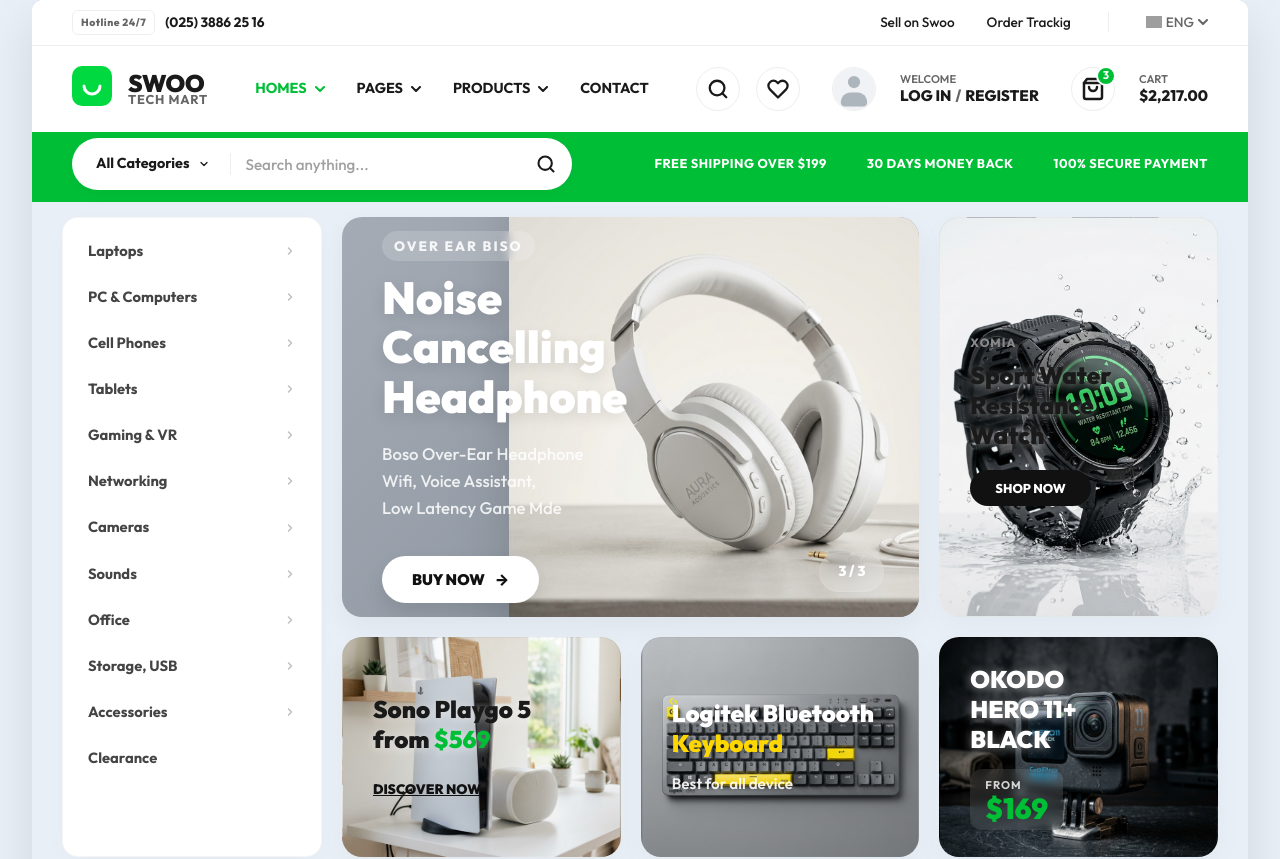
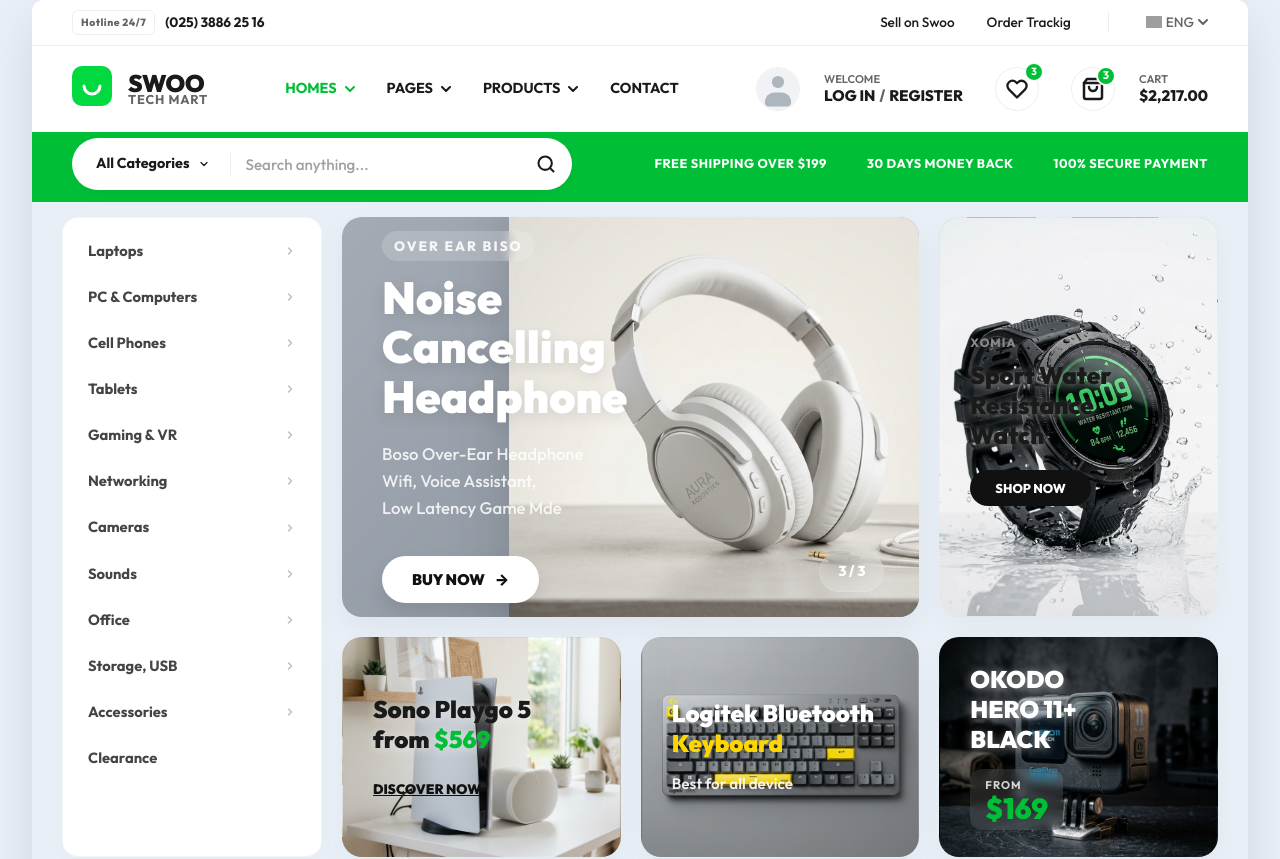
Before and after one commit to nazmulfx/swoo, a React (Vite) app in the folder dashboard/: page / in a window 1280 px wide. Shown: the top 859 px of the page. Built offline with nearby package versions, Linux system fonts and the light colour scheme; grey boxes are pictures that could not be loaded; what frappe-react-sdk would draw is missing.

Commit message:
refactor: pages added to navbar and change the location of the buttion

```diff
--- a/dashboard/src/components/Navbar/Navbar.css
+++ b/dashboard/src/components/Navbar/Navbar.css
@@ -136,6 +136,28 @@
   color: var(--primary);
 }
 
+.fav-btn {
+  position: relative;
+  text-decoration: none;
+}
+
+.fav-badge {
+  position: absolute;
+  top: -5px;
+  right: -5px;
+  background: var(--primary);
+  color: white;
+  font-size: 0.65rem;
+  font-weight: 700;
+  min-width: 18px;
+  height: 18px;
+  border-radius: 50%;
+  display: flex;
+  align-items: center;
+  justify-content: center;
+  border: 1.5px solid var(--white);
+}
+
 .user-avatar {
   width: 44px;
   height: 44px;
--- a/dashboard/src/components/Navbar/Navbar.jsx
+++ b/dashboard/src/components/Navbar/Navbar.jsx
@@ -70,15 +70,6 @@
           </ul>
 
           <div className="user-actions flex align-center gap-4">
-            <div className="flex gap-2">
-                <button className="action-btn">
-                <svg width="22" height="22" viewBox="0 0 24 24" fill="none" stroke="currentColor" strokeWidth="2.5" strokeLinecap="round" strokeLinejoin="round"><circle cx="11" cy="11" r="8"></circle><line x1="21" y1="21" x2="16.65" y2="16.65"></line></svg>
-                </button>
-                <button className="action-btn">
-                <svg width="22" height="22" viewBox="0 0 24 24" fill="none" stroke="currentColor" strokeWidth="2.5" strokeLinecap="round" strokeLinejoin="round"><path d="M20.84 4.61a5.5 5.5 0 0 0-7.78 0L12 5.67l-1.06-1.06a5.5 5.5 0 0 0-7.78 7.78l1.06 1.06L12 21.23l7.78-7.78 1.06-1.06a5.5 5.5 0 0 0 0-7.78z"></path></svg>
-                </button>
-            </div>
-
             <div className="user-login flex align-center gap-3">
               <Link to="/profile" className="user-avatar" style={{ display: 'flex', alignItems: 'center', justifyContent: 'center', color: 'var(--dark)', overflow: 'hidden' }}>
                 <img
@@ -97,6 +88,12 @@
               </div>
             </div>
 
+            <div className="flex align-center gap-4">
+              <Link to="/favorites" className="action-btn fav-btn">
+                <svg width="22" height="22" viewBox="0 0 24 24" fill="none" stroke="currentColor" strokeWidth="2.5" strokeLinecap="round" strokeLinejoin="round"><path d="M20.84 4.61a5.5 5.5 0 0 0-7.78 0L12 5.67l-1.06-1.06a5.5 5.5 0 0 0-7.78 7.78l1.06 1.06L12 21.23l7.78-7.78 1.06-1.06a5.5 5.5 0 0 0 0-7.78z"></path></svg>
+                <span className="fav-badge">3</span>
+              </Link>
+
               <Link to="/cart" className="cart-action flex align-center gap-3" style={{ textDecoration: 'none', color: 'inherit' }}>
                 <div className="cart-icon-wrapper">
                   <svg width="24" height="24" viewBox="0 0 24 24" fill="none" stroke="currentColor" strokeWidth="2.5" strokeLinecap="round" strokeLinejoin="round"><path d="M6 2L3 6v14a2 2 0 0 0 2 2h14a2 2 0 0 0 2-2V6l-3-4Z"></path><line x1="3" y1="6" x2="21" y2="6"></line><path d="M16 10a4 4 0 0 1-8 0"></path></svg>
@@ -110,6 +107,7 @@
             </div>
           </div>
         </div>
+      </div>
       <div className="bottom-border"></div>
     </nav>
     </header>
```
Lines whose indentation alone changed are shown as unchanged.
